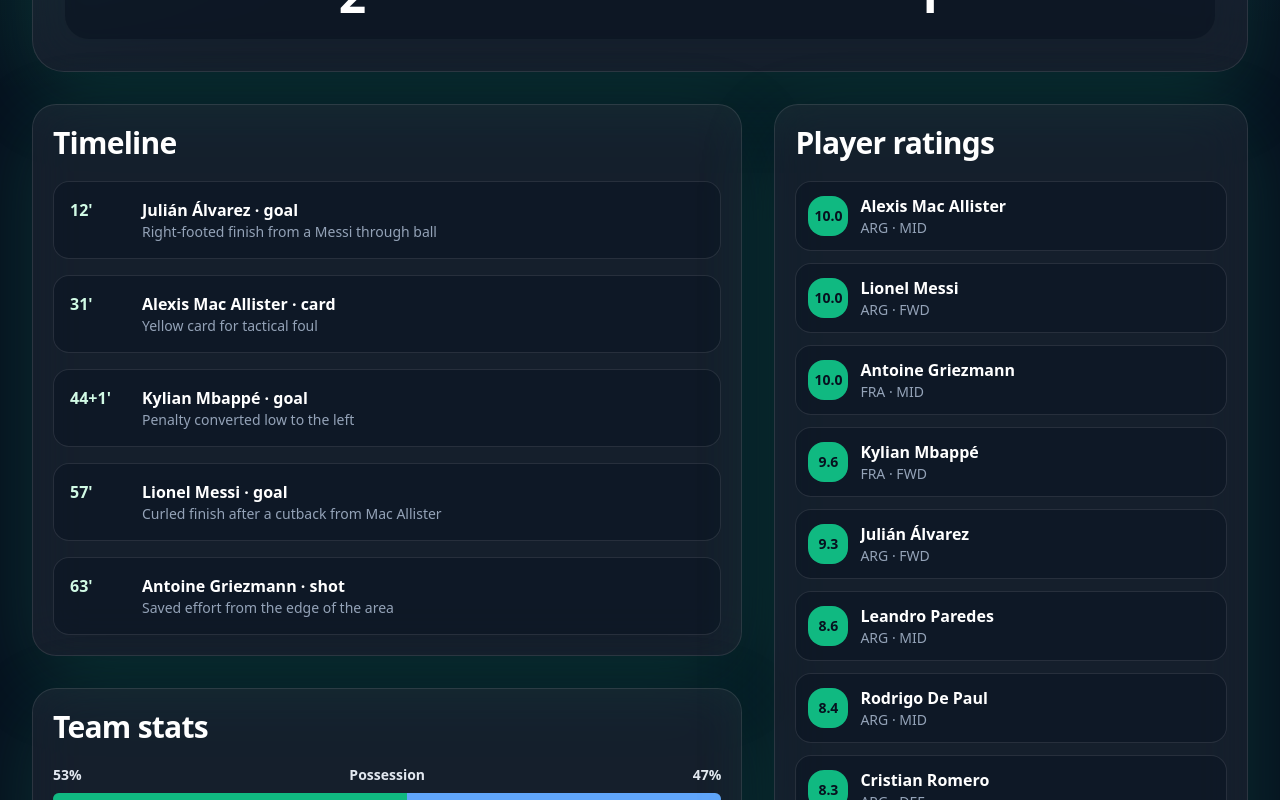
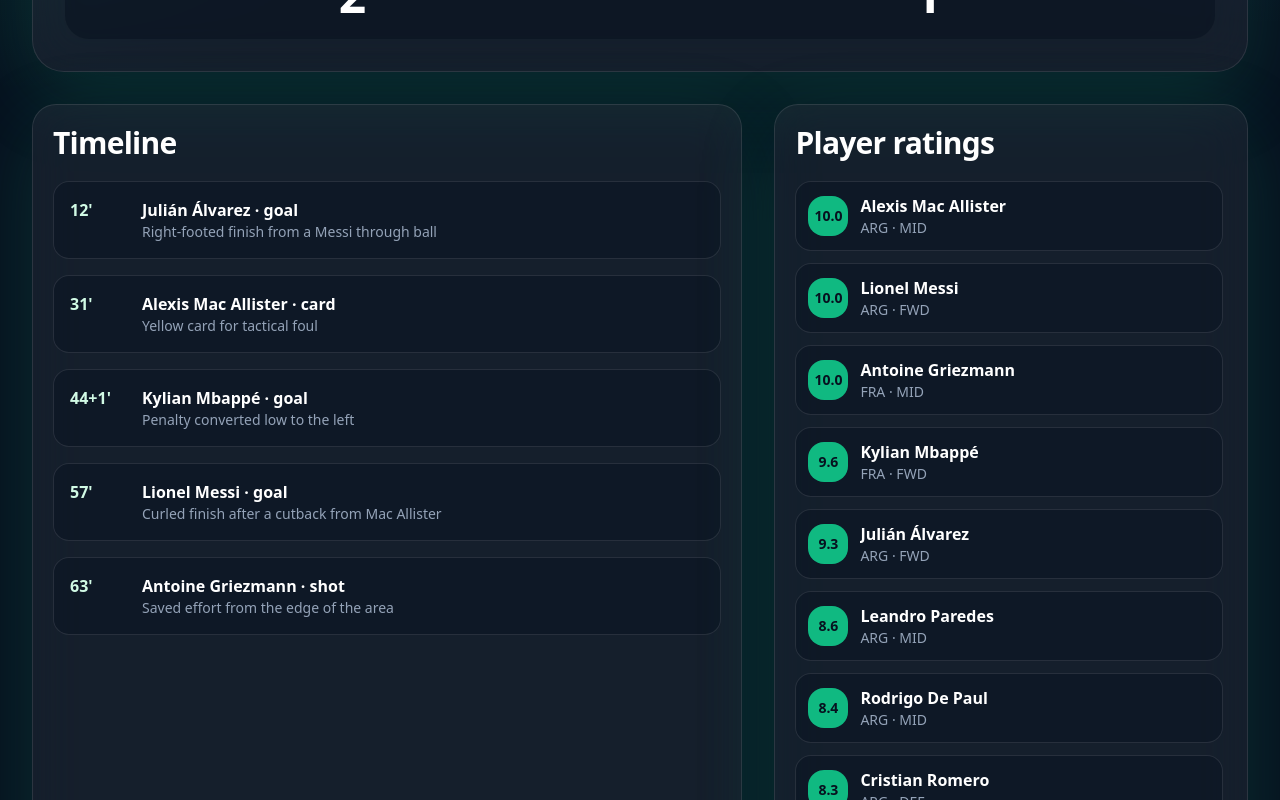
Before and after one commit to amadutee/WolCup-Lens, a Next.js app: page /matches/arg-fra-live in a window 1280 px wide. Shown: the part 420-1220 px from the top of the page. Built offline with nearby package versions, Linux system fonts and the light colour scheme.

Commit message:
Adjust match detail tile layout

```diff
--- a/src/app/matches/[id]/page.tsx
+++ b/src/app/matches/[id]/page.tsx
@@ -44,7 +44,6 @@ export default async function MatchDetail({ params }: { params: Promise<{ id: st
       </section>
 
       <div className="grid gap-8 xl:grid-cols-[1.2fr_0.8fr]">
-        <div className="space-y-8">
         <section className="glass-card rounded-3xl p-5">
           <h2 className="section-title mb-5">Timeline</h2>
           {match.timeline.length ? (
@@ -62,18 +61,10 @@ export default async function MatchDetail({ params }: { params: Promise<{ id: st
           ) : <p className="text-slate-400">Timeline events will appear once the match starts.</p>}
         </section>
 
-          <section className="glass-card rounded-3xl p-5">
-            <h2 className="section-title mb-5">Team stats</h2>
-            <StatComparison homeStats={match.teamStats[home.id]} awayStats={match.teamStats[away.id]} />
-          </section>
-
-          <MatchLineups home={home} away={away} lineups={match.lineups} ratings={ratings} />
-        </div>
-
-        <aside className="space-y-8">
-          <section className="glass-card rounded-3xl p-5">
-            <h2 className="section-title mb-5">Player ratings</h2>
-            <div className="space-y-3">
+        <aside className="min-h-0 xl:row-span-2">
+          <section className="glass-card flex h-full max-h-[42rem] min-h-0 flex-col overflow-hidden rounded-3xl p-5 xl:max-h-none">
+            <h2 className="section-title mb-5 shrink-0">Player ratings</h2>
+            <div className="min-h-0 space-y-3 overflow-y-auto pr-1 xl:flex-1">
               {ratings.map((rating) => (
                 <div key={rating.playerId} className="flex items-center gap-3 rounded-2xl border border-white/10 bg-ink/40 p-3">
                   <RatingBadge rating={rating.rating} size="sm" />
@@ -86,6 +77,15 @@ export default async function MatchDetail({ params }: { params: Promise<{ id: st
             </div>
           </section>
         </aside>
+
+        <section className="glass-card rounded-3xl p-5">
+          <h2 className="section-title mb-5">Team stats</h2>
+          <StatComparison homeStats={match.teamStats[home.id]} awayStats={match.teamStats[away.id]} />
+        </section>
+
+        <div className="xl:col-span-2">
+          <MatchLineups home={home} away={away} lineups={match.lineups} ratings={ratings} />
+        </div>
       </div>
     </div>
   );
```
Lines whose indentation alone changed are shown as unchanged.
